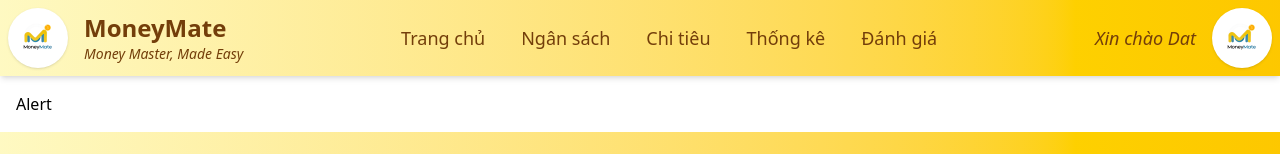
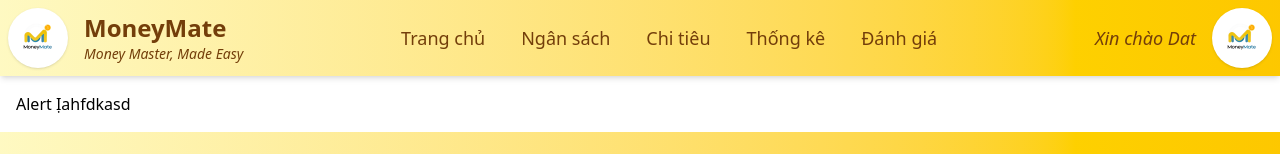
Before and after one commit to datt152/QuanLyChiTieuWeb, a React (Vite) app: page /alerts in a window 1280 px wide. Shown: the top 154 px of the page. Built offline with nearby package versions, Linux system fonts and the light colour scheme; grey boxes are pictures that could not be loaded.

Commit message:
first commit by kiet

```diff
--- a/src/pages/Alert.jsx
+++ b/src/pages/Alert.jsx
@@ -3,7 +3,7 @@ import React from 'react'
 function Alert() {
   return (
     <div>
-      Alert
+      Alert Ịahfdkasd
     </div>
   )
 }
```
